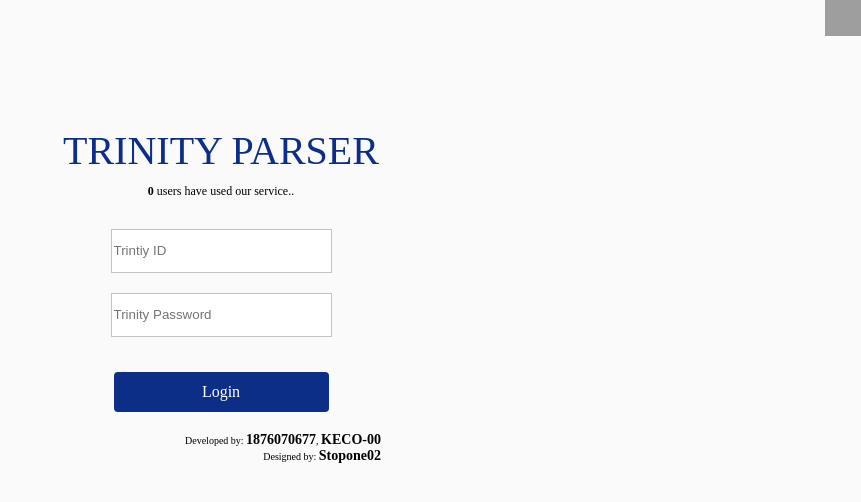
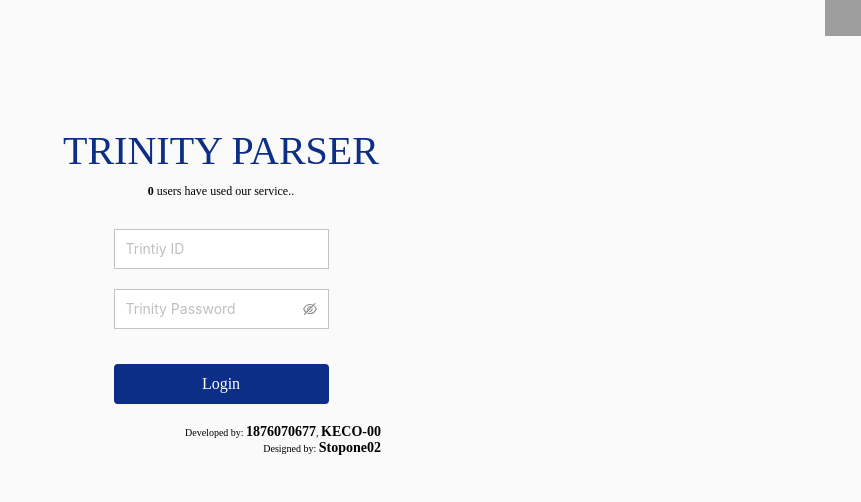
Before and after one commit to 1876070677/TrinityParser2024, a React (Vite) app in the folder frontend-renew/: page /fe/ in a window 1280 px wide. Shown: the top 502 px of the page, without its empty margins (419-1280 px from the left). Built offline with nearby package versions, Linux system fonts and the light colour scheme; no server answers; grey boxes are pictures that could not be loaded; a web font is replaced by a local one.

Commit message:
(*) 디자인 컴포넌트 사용
- Antd 사용.
- 엔터키로 로그인 가능.
- 게시판에서 Card 컴포넌트 사용.

```diff
--- a/frontend-renew/package.json
+++ b/frontend-renew/package.json
@@ -10,6 +10,7 @@
     "preview": "vite preview"
   },
   "dependencies": {
+    "antd": "^5.26.7",
     "react": "^18.3.1",
     "react-dom": "^18.3.1",
     "react-icons": "^5.2.1",
--- a/frontend-renew/src/pages/Login.tsx
+++ b/frontend-renew/src/pages/Login.tsx
@@ -2,6 +2,7 @@ import React, { useState, useEffect }from 'react';
 import { useMovePage } from '../hooks/navigator';
 import { SyncLoader } from "react-spinners";
 import '../styles/Login.css';
+import { Button, Input } from 'antd';
 
 interface VisitorResponse {
   status: string;
@@ -85,8 +86,14 @@ export default function Login () {
     };
   }
 
+  const handleKeyDown = (e: React.KeyboardEvent<HTMLInputElement>) => {
+    if (e.key === 'Enter') {
+        handleLogin();
+    }
+  }
+
   return (
-    <div className='wrapper'>
+    <div className='wrapper'onKeyDown={handleKeyDown}>
       <div className='title'>
         <h1>TRINITY PARSER</h1>
         <div className='description'>
@@ -94,16 +101,16 @@ export default function Login () {
         </div>
       </div>
       <div className="login-container">
-          <input
-            type="text"
+          <Input
             name="id"
+            className='login-id'
             placeholder="Trintiy ID"
             value={id}
             onChange={(e) => setId(e.target.value)}
           />
-          <input
-            type="password"
+          <Input.Password
             name="password"
+            className='login-pw'
             placeholder="Trinity Password"
             value={pw}
             onChange={(e) => setPw(e.target.value)}
@@ -119,7 +126,10 @@ export default function Login () {
       </div>
 
       <div className='button-container'>
-        <button className="login" onClick={handleLogin}>Login</button>
+        <Button className='login' color="default" onClick={handleLogin} variant="solid">
+            Login
+        </Button>
+        {/* <button className="login" onClick={handleLogin}>Login</button> */}
       </div>
       <div className='footer'>
         Developed by: <a href='https://github.com/1876070677'><b>1876070677</b></a>, <a href='https://github.com/KECO-00'><b>KECO-00</b></a><br />
--- a/frontend-renew/src/pages/MainContext/Board.tsx
+++ b/frontend-renew/src/pages/MainContext/Board.tsx
@@ -1,5 +1,6 @@
 import React, { useEffect, useRef, useState } from "react";
 import '../../styles/Board.css';
+import { Card } from "antd";
 
 interface Response {
     status: string,
@@ -229,7 +230,8 @@ const Board: React.FC = () => {
                 </form>
                 <div className="entries-container">
                     {boardList.filter((entry) => entry.visible === true).map((entry, index) => (
-                        <div key={`${entry.id} - ${index}`} className={`entry-card${entry.isAdmin ? ' Admin-entry' : ''}`}>
+                        <Card
+                        key={`${entry.id} - ${index}`} className={`entry-card${entry.isAdmin ? ' Admin-entry' : ''}`}>
                             { entry.isAdmin &&
                                <p>🛡️ 운영진</p>
                             }
@@ -240,7 +242,7 @@ const Board: React.FC = () => {
                                     <span className="entry-likes" >❤️ {entry.likes}</span>
                                 </button>
                             </div>
-                        </div>
+                        </Card>
                     ))}
                     <div ref={bottomDivRef} style={{
                         height: "1px",
--- a/frontend-renew/src/styles/App.css
+++ b/frontend-renew/src/styles/App.css
@@ -19,12 +19,12 @@ button {
 }
 
 input:focus {
-  border-color: #0C2E87;
+  border-color: #0C2E87 !important;
   outline: none;
   box-shadow: none;
   border-radius: 0;
 }
 
 input {
-  border-radius: 0;
+  border-radius: 0 !important;
 }
--- a/frontend-renew/src/styles/Board.css
+++ b/frontend-renew/src/styles/Board.css
@@ -82,6 +82,11 @@ textarea {
   color: #000000
 }
 
+.ant-card-body {
+  padding: 3px !important;
+  font-size: 12px;
+}
+
 .Admin-entry {
   font-weight: bold;
 }
--- a/frontend-renew/src/styles/Login.css
+++ b/frontend-renew/src/styles/Login.css
@@ -38,12 +38,30 @@ h1 {
     margin-top: 10px;
 }
 
-.login-container > input {
+.login-id {
   margin: 20px auto 0 auto;
   width: 215px;
   height: 40px;
   border: 1px solid #C3C3C3;
   background: #FFF;
+}
+
+.login-pw {
+  margin: 20px auto 0 auto;
+  width: 215px;
+  height: 40px;
+  border: 1px solid #C3C3C3;
+  background: #FFF;
+  border-radius: 0;
+}
+
+.login-id:hover, .login-pw:hover {
+  border-color: #0C2E87 !important;
+}
+
+.login-pw:focus-within {
+  border-radius: 0 !important;
+  border-color: #0C2E87 !important;
 }
 
 .error-container {
@@ -66,7 +84,7 @@ h1 {
   width: 215px;
   height: 40px;
   border-radius: 4px;
-  background: #0C2E87;
+  background: #0C2E87 !important;
   border: none;
   color: #FFF;
   font-family: Geologica;
@@ -74,6 +92,11 @@ h1 {
   font-style: normal;
   font-weight: 400;
   line-height: normal;
+}
+
+.login:hover {
+  opacity: 80%;
+  transition: opacity 0.2s ease;
 }
 
 .footer {
```
Also changed, not shown: 1 other file (tests, documents, lock files or other folders).
